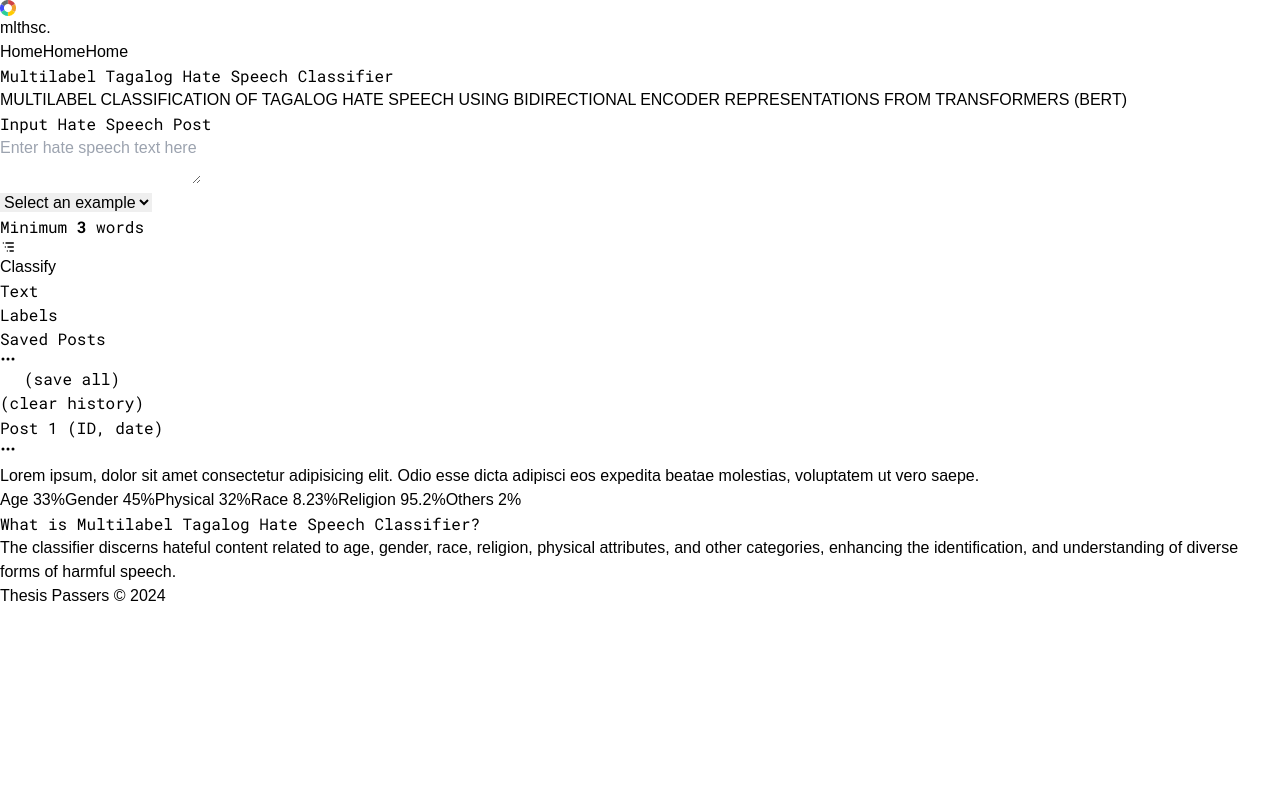
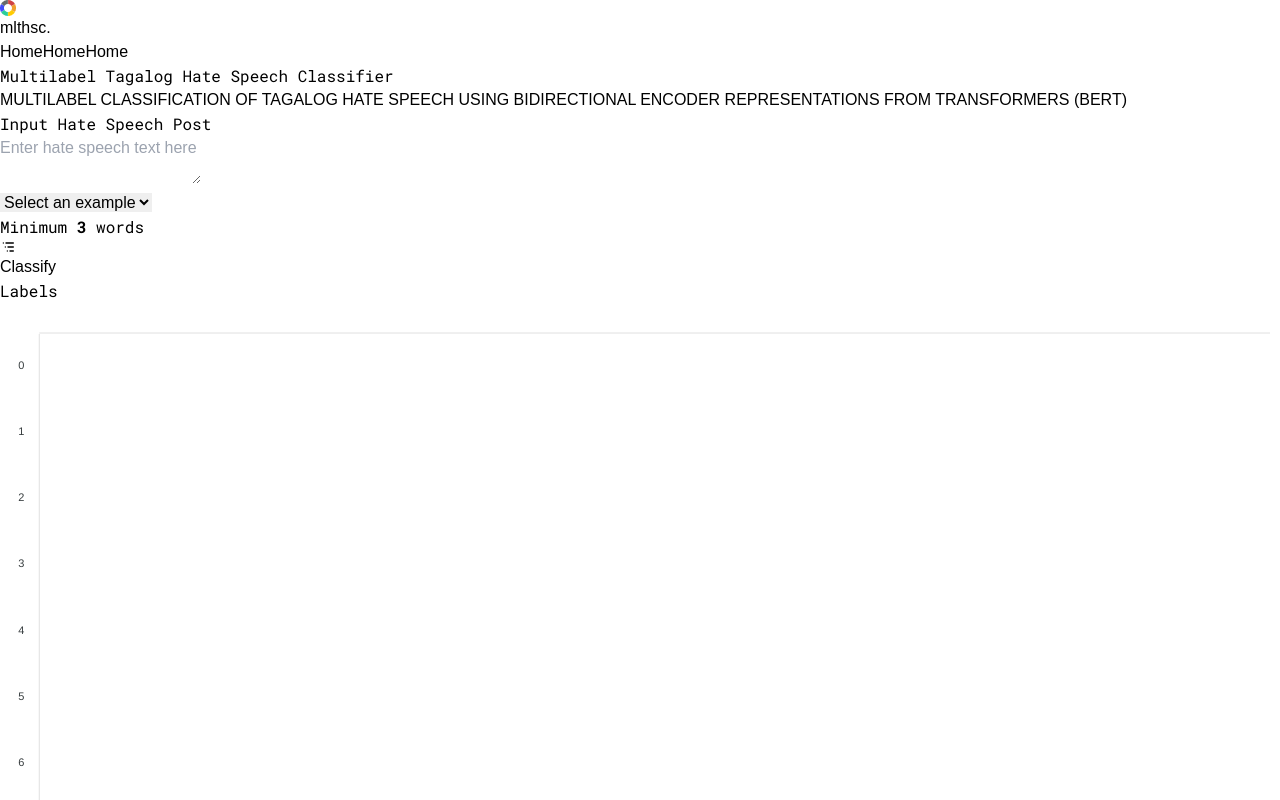
Before and after one commit to syke9p3/mlthsc-thesis, a React (Vite) app: page / in a window 1280 px wide. Shown: the top 800 px of the page. Built offline with nearby package versions, Linux system fonts and the light colour scheme.

Commit message:
added bar graph in output

```diff
--- a/src/components/OutputLabels.tsx
+++ b/src/components/OutputLabels.tsx
@@ -1,3 +1,6 @@
+import { useEffect, useState } from 'react';
+import ReactApexChart from 'react-apexcharts';
+
 interface Label {
     name: string;
     probability: string;
@@ -8,20 +11,109 @@ interface ClassifierResultsProps {
     text?: string;
 }
 
+
+const labelTocolor = (label: string, probability: number): string => {
+
+    if (probability < 50) return '#CBD5E1'
+
+    let color = ''
+
+
+    switch (label) {
+        case 'Age':
+            color = '#EF4444';
+            break;
+        case 'Gender':
+            color = '#F97316';
+            break;
+        case 'Physical':
+            color = '#FEB019';
+            break;
+        case 'Race':
+            color = '#14B8A6';
+            break;
+        case 'Religion':
+            color = '#2563EB';
+            break;
+        case 'Others':
+            color = '#4B5563';
+            break;
+        default:
+            color = '';
+            break;
+    }
+
+
+
+    return color;
+
+
+}
+
+
 const OutputLabels = ({ labels, text }: ClassifierResultsProps) => {
+
+    const [processedLabels, setProcessedLabels] = useState<{ name: string; probability: number; }[]>([]);
+
+    useEffect(() => {
+        const newLabels: { name: string; probability: number; }[] | undefined = labels?.map(label => ({
+            ...label,
+            probability: parseFloat(label.probability.replace('%', ''))
+        }));
+
+        setProcessedLabels(newLabels || []);
+    }, [labels]);
+
+
+    const config = {
+        series: [{
+            data: processedLabels.map(label => label.probability)
+        }],
+        options: {
+            plotOptions: {
+                bar: {
+                    borderRadius: 4,
+                    horizontal: true,
+                    distributed: true,
+                    startingShape: "flat",
+                    endingShape: "rounded",
+                    dataLabels: {
+                        position: 'bottom',
+                    },
+                },
+            },
+            dataLabels: {
+                enabled: false
+            },
+            xaxis: {
+                categories: processedLabels.map(label => label.name),
+            },
+            fill: {
+                colors: processedLabels.map(label => labelTocolor(label.name, label.probability))
+            }
+
+
+        },
+
+    }
+
     return (
-        <div className="my-6">
+        <div className="my-6 mx-6">
 
-            <h3 className="text-2xl font-bold my-2">Text</h3>
-            <h6>{text}</h6>
-            <h3 className="text-2xl font-bold my-2">Labels </h3>
-            <ul>
-                {labels?.map((label, index) => (
-                    <li key={index}>
-                        {label.name} - {label.probability}
-                    </li>
-                ))}
-            </ul>
+
+            <div>
+                <h3 className="text-xl font-bold my-2">Labels</h3>
+                {/* @ts-ignore */}
+                <div className='relative w-full h-full bg-white bg-gray- bg-'>
+                    <ReactApexChart options={config.options} series={config.series} type="bar" />
+                </div>
+            </div>
+            <div className='mb-6'>
+                <h3 className="text-xl font-bold my-2">Text</h3>
+                <div className='bg-[#EBEFF5] px-2 py-3 rounded-md max-h-[100px] overflow-scroll'>
+                    <h3 className='text-xs  text-[#22242B]/80  text-ellipsis'>{text}</h3>
+                </div>
+            </div>
         </div>
     )
 }
```
